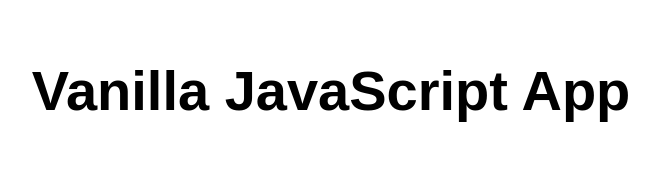
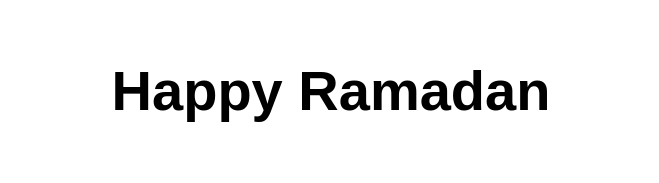
Before and after one commit to olamajedalkawi/my-first-static-web-app, a website: page src/index.html in a window 1280 px wide. Shown: the whole page, without its empty margins (309-968 px from the left). Drawn offline with Linux system fonts and the light colour scheme.

Commit message:
Update index.html

```diff
--- a/src/index.html
+++ b/src/index.html
@@ -10,7 +10,7 @@
 
 <body>
   <main>
-    <h1>Vanilla JavaScript App</h1>
+    <h1>Happy Ramadan</h1>
   </main>
 </body>
 
```
